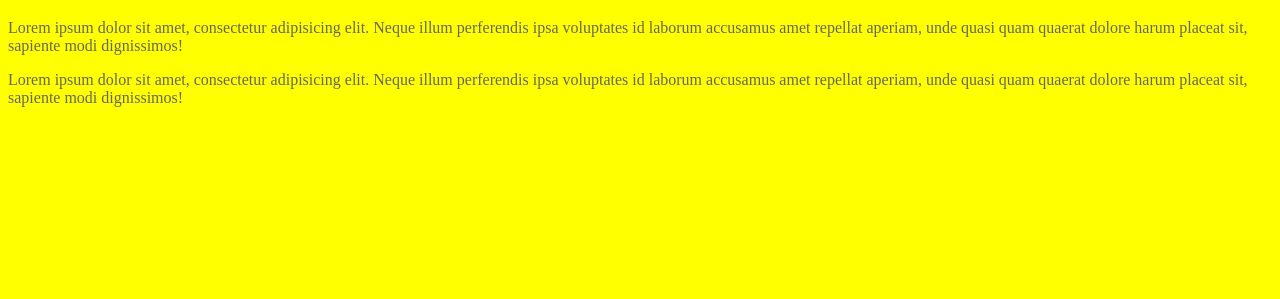
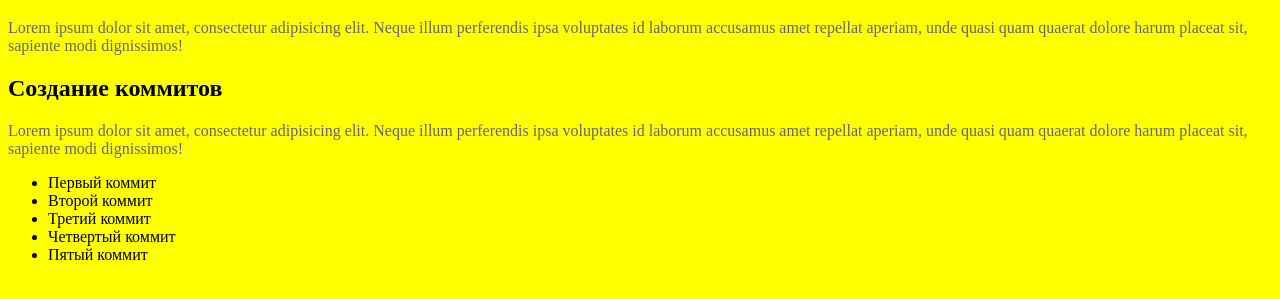
Before and after one commit to annetigorevna87/hw4_gittest, a plain HTML site: page index.html in a window 1280 px wide. Shown: the part 61-360 px from the top of the page. Drawn offline with Linux system fonts and the light colour scheme.

Commit message:
5th commit

```diff
--- a/css/main.css
+++ b/css/main.css
@@ -5,3 +5,9 @@ body {
 p {
 	color: #666;
 }
+
+h1 {
+}
+
+h2 {
+}
--- a/index.html
+++ b/index.html
@@ -11,7 +11,17 @@
 
 	<p>Lorem ipsum dolor sit amet, consectetur adipisicing elit. Neque illum perferendis ipsa voluptates id laborum accusamus amet repellat aperiam, unde quasi quam quaerat dolore harum placeat sit, sapiente modi dignissimos!</p>
 
+	<h2>Создание коммитов</h2>
+
 	<p>Lorem ipsum dolor sit amet, consectetur adipisicing elit. Neque illum perferendis ipsa voluptates id laborum accusamus amet repellat aperiam, unde quasi quam quaerat dolore harum placeat sit, sapiente modi dignissimos!</p>
+
+	<ul>
+		<li>Первый коммит</li>
+		<li>Второй коммит</li>
+		<li>Третий коммит</li>
+		<li>Четвертый коммит</li>
+		<li>Пятый коммит</li>
+	</ul>
 
 </body>
 </html>
```
